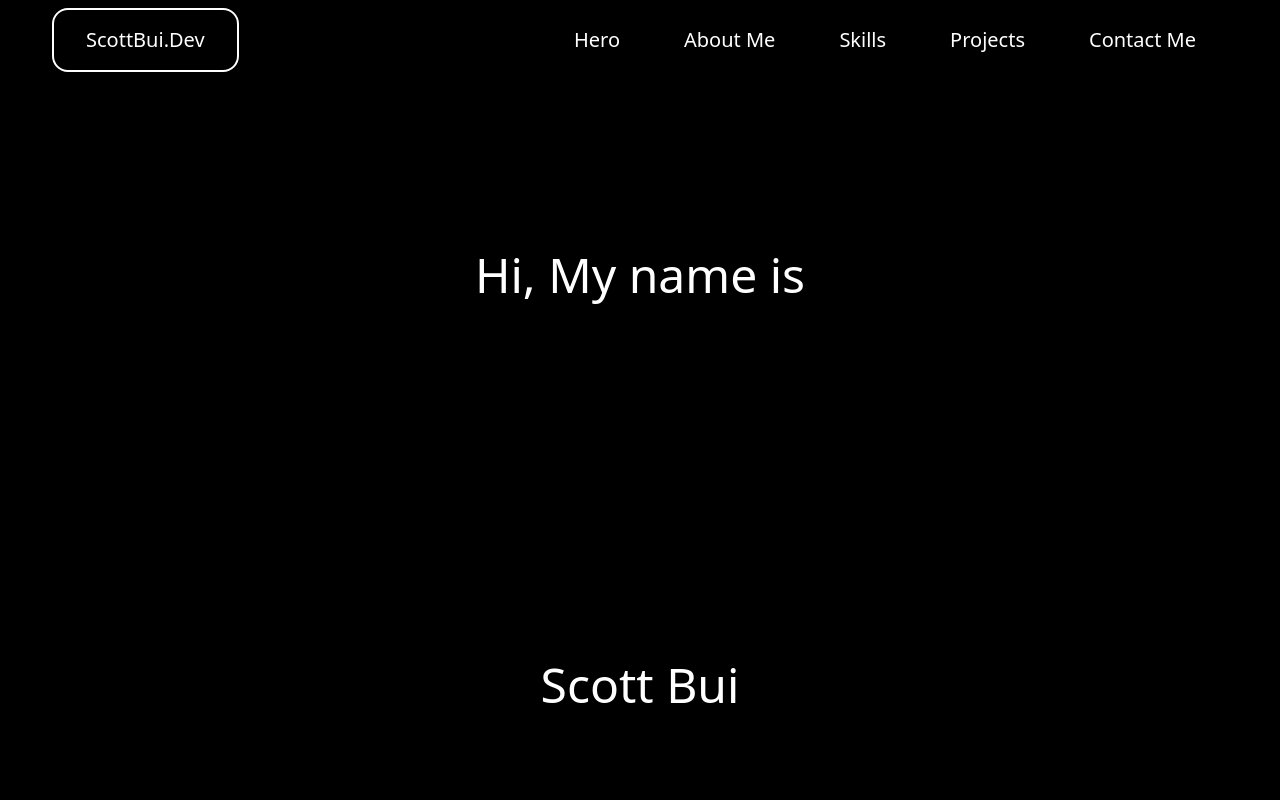
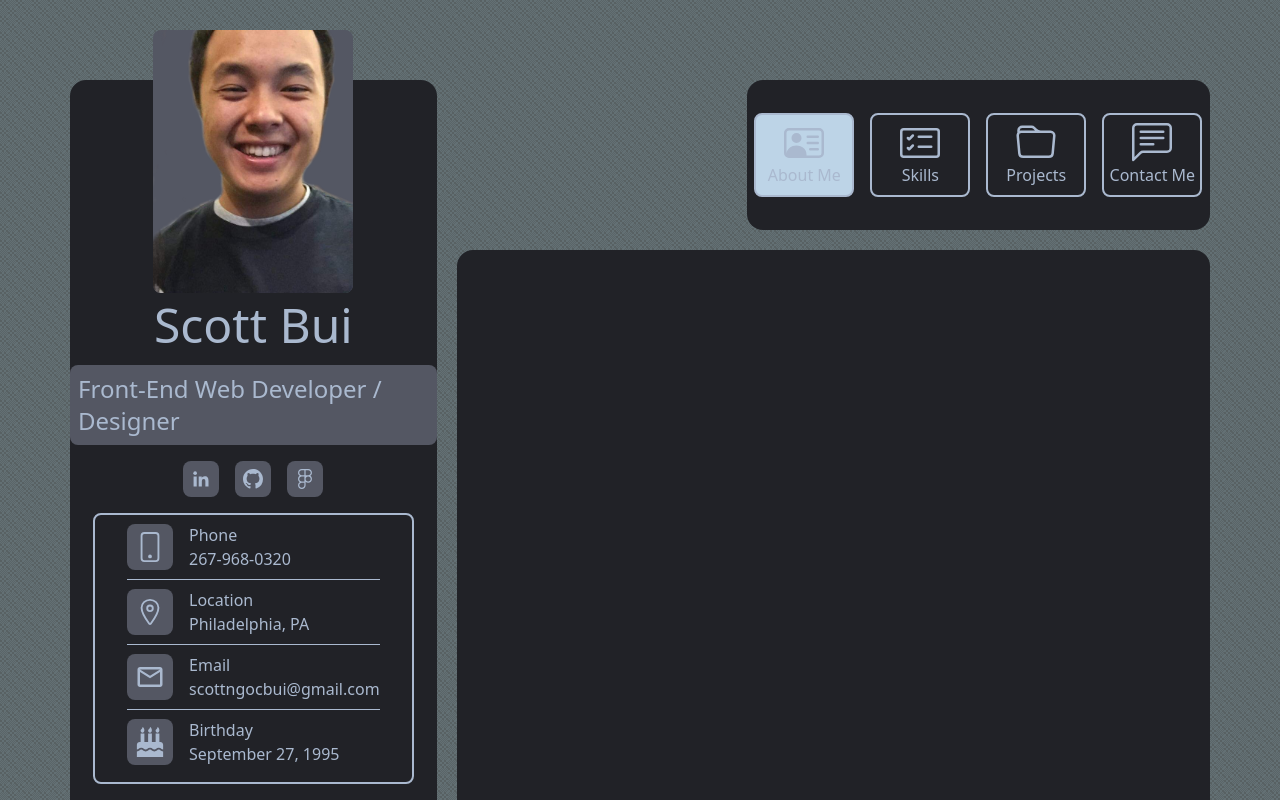
Before and after one commit to scottngocbui/scottbui-website, a React (Create React App) app: page / in a window 1280 px wide. Shown: the top 800 px of the page. Built offline with nearby package versions, Linux system fonts and the light colour scheme.

Commit message:
Completed Navigation and Info Card

```diff
--- a/package.json
+++ b/package.json
@@ -10,7 +10,7 @@
     "express": "^4.18.2",
     "react": "^18.2.0",
     "react-dom": "^18.2.0",
-    "react-icons": "^4.6.0",
+    "react-icons": "^4.11.0",
     "react-router-dom": "^6.4.3",
     "react-scripts": "5.0.1",
     "react-scroll": "^1.8.8",
--- a/src/App.jsx
+++ b/src/App.jsx
@@ -1,20 +1,90 @@
 import React from 'react'
-import Navbar from './components/Navbar'
-import Hero from './components/Hero'
-import AboutMe from './components/AboutMe'
-import Skills from './components/Skills'
-import Projects from './components/Projects'
-import ContactMe from './components/ContactMe'
+import {BsPersonVcard, BsCardChecklist, BsFolder, BsChatLeftText, BsGithub, BsPhone, BsDownload} from 'react-icons/bs'
+import {BiLogoLinkedin} from 'react-icons/bi'
+import {FaFigma, FaBirthdayCake} from 'react-icons/fa'
+import {IoLocationOutline} from 'react-icons/io5'
+import {MdOutlineEmail} from 'react-icons/md'
+import Me from './assets/me1.png'
 
 const App = () => {
   return (
-    <div className='bg-black text-white'>
-      <Navbar />
-      <Hero />
-      <AboutMe />
-      <Skills />
-      <Projects />
-      <ContactMe />
+    <div className='bg-mamba bg-dgray text-pblue'>
+      <div className='grid grid-cols-12 gap-[20px] mx-[70px]'>
+        <div className='bg-rblack col-span-4 h-[775px] rounded-[16px] mt-20'>
+          <div className='flex flex-col items-center'>
+            <img src={Me} alt='Me' className='w-[200px] -mt-[50px] bg-gray rounded-lg'/>
+            <div className='text-5xl my-2'>Scott Bui</div>
+            <div className='text-2xl bg-gray my-2 p-2 rounded-lg'>Front-End Web Developer / Designer</div>
+            <div className='flex flex-row my-2'>
+              <div className='mx-2 p-2 bg-gray rounded-lg'><BiLogoLinkedin size='20'/></div>
+              <div className='mx-2 p-2 bg-gray rounded-lg'><BsGithub size='20'/></div>
+              <div className='mx-2 p-2 bg-gray rounded-lg'><FaFigma size='20'/></div>
+              <div></div>
+            </div>
+            <div className='grid grid-cols-1 divide-y border-2 py-2 px-8 rounded-lg my-2'>
+              <div className='flex items-center pb-2'>
+                <span className='p-2 bg-gray rounded-lg mr-4'><BsPhone size='30'/></span>
+                <div className='flex flex-col justify-center items-left'>
+                  <p>Phone</p>
+                  <p>267-968-0320</p>
+                </div>
+              </div>
+              <div className='flex items-center py-2'>
+                <span className='p-2 bg-gray rounded-lg mr-4'><IoLocationOutline size='30'/></span>
+                <div className='flex flex-col justify-center items-left'>
+                  <p>Location</p>
+                  <p>Philadelphia, PA</p>
+                </div>
+              </div>
+              <div className='flex items-center py-2'>
+                <span className='p-2 bg-gray rounded-lg mr-4'><MdOutlineEmail size='30'/></span>
+                <div className='flex flex-col justify-center items-left'>
+                  <p>Email</p>
+                  <p>scottngocbui@gmail.com</p>
+                </div>
+              </div>
+              <div className='flex items-center py-2'>
+                <span className='p-2 bg-gray rounded-lg mr-4'><FaBirthdayCake size='30'/></span>
+                <div className='flex flex-col justify-center items-left'>
+                  <p>Birthday</p>
+                  <p>September 27, 1995</p>
+                </div>
+              </div>
+            </div>
+            <div className='mt-2'>
+              <a target='_blank' rel='noopener noreferrer' className="reg-text relative flex shrink items-center justify-center p-4 px-6 py-3 overflow-hidden transition duration-300 ease-out border-2 rounded-[16px] group">
+                  <span className="absolute inset-0 flex items-center justify-center w-full h-full duration-300 -translate-x-full group-hover:translate-x-0 ease">
+                      <BsDownload size={24}/>
+                  </span>
+                  <span className="absolute flex items-center justify-center w-full h-full transition-all duration-300 transform group-hover:translate-x-full ease">Download CV</span>
+                  <span className="relative invisible">Download CV</span>
+              </a>
+            </div>
+          </div>
+        </div>
+        <div className='flex bg-rblack col-end-13 col-span-5 h-[150px] rounded-[16px] mt-20 justify-center items-center'>
+          <div className='flex flex-row justify-center'>
+            <div className='bg-blue flex flex-col items-center justify-center w-[100px] py-2 mx-2 border-2 rounded-lg'>
+              <span className=''><BsPersonVcard size="40"/></span>
+              <span className="relative">About Me</span>
+            </div>
+            <div className='flex flex-col items-center justify-center w-[100px] py-2 mx-2 border-2 rounded-lg'>
+              <span className=''><BsCardChecklist size="40"/></span>
+              <span className="relative">Skills</span>
+            </div>
+            <div className='flex flex-col items-center justify-center w-[100px] py-2 mx-2 border-2 rounded-lg'>
+              <span className=''><BsFolder size="40"/></span>
+              <span className="relative">Projects</span>
+            </div>
+            <div className='flex flex-col items-center justify-center w-[100px] py-2 mx-2 border-2 rounded-lg'>
+              <span className=''><BsChatLeftText size="40"/></span>
+              <span className="relative">Contact Me</span>
+            </div>
+          </div>
+        </div>
+        <div className='bg-rblack col-end-13 col-span-8 -mt-[625px] h-screen rounded-[16px]'>
+        </div>
+      </div>
     </div>
   )
 }
--- a/src/components/Hero.jsx
+++ /dev/null
@@ -1,12 +0,0 @@
-import React from 'react'
-
-const Hero = () => {
-  return (
-    <section className='grid grid-cols-4 mx-[20px] gap-[20px] md:grid-cols-6 lg:grid-cols-12 place-items-center h-screen'>
-        <div className='grid text-5xl col-span-4 md:col-span-6 lg:col-span-12'>Hi, My name is</div>
-        <div className='grid text-5xl col-span-4 md:col-span-6 lg:col-span-12'>Scott Bui</div>
-    </section>
-  )
-}
-
-export default Hero
--- a/src/components/Navbar.jsx
+++ b/src/components/Navbar.jsx
@@ -8,11 +8,10 @@ const Navbar = () => {
               ScottBui.Dev
             </div>
             <ul className='hidden text-xl md:flex md:flex-row'>
-              <li className='px-8 py-4'>Hero</li>
               <li className='px-8 py-4'>About Me</li>
               <li className='px-8 py-4'>Skills</li>
               <li className='px-8 py-4'>Projects</li>
-              <li className='px-8 py-4'>Contact Me</li>
+              <li className='px-8 py-4'>Contacts</li>
             </ul>
         </div>
     </section>
--- a/tailwind.config.js
+++ b/tailwind.config.js
@@ -12,10 +12,20 @@ module.exports = {
     colors: {
       transparent: 'transparent',
       black: '#000000',
-      'white': '#ffffff',
-      'red': '#CC0000',
+      white: '#ffffff',
+      red: '#CC0000',
+      pblue: '#AAB9CF',
+      gray: '#545763',
+      blue: '#BDD4E7',
+      rblack: '#212227',
+      dgray: '#637074'
+
     },
-    extend: {},
+    extend: {
+      backgroundImage: {
+        'mamba': "url('./assets/black-mamba.png')"
+      }
+    },
   },
   plugins: [],
 }
```
Also changed, not shown: 1 other file (tests, documents, lock files or other folders).
